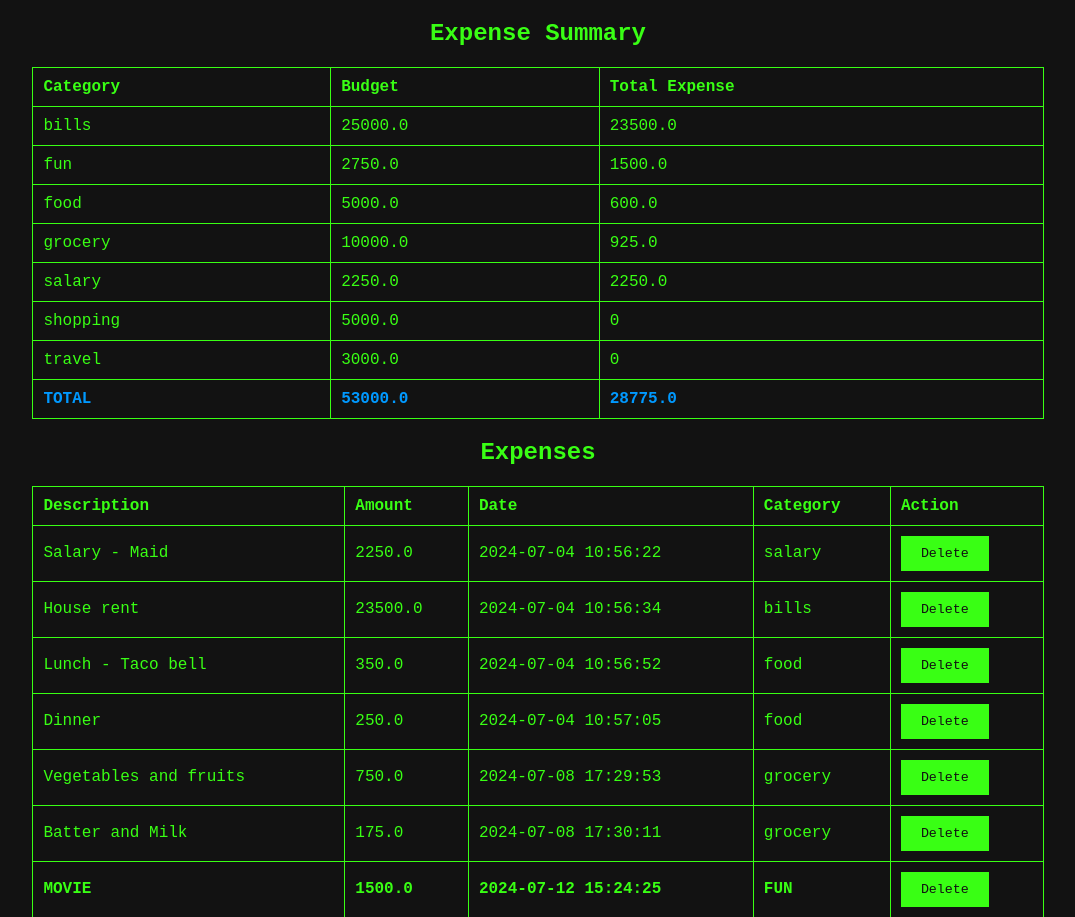
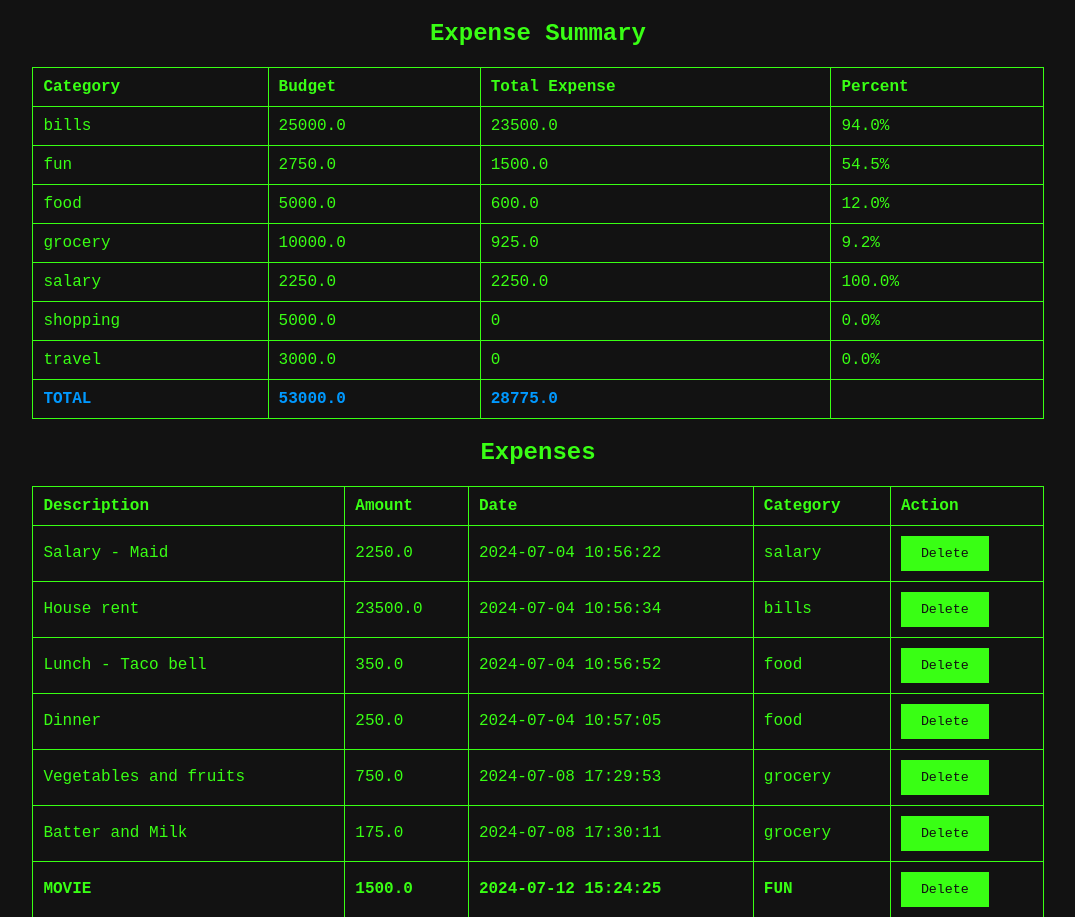
Before and after one commit to KSTarun/ExpenseTracker, a Flask app: page / in a window 1280 px wide. Shown: the part 146-1063 px from the top of the page, without its empty margins (102-1177 px from the left). Run offline with Flask 3, Linux system fonts and the light colour scheme; data comes from the database, SQL or seed files in the repository; both versions use the stored data as it was after the commit.

```diff
--- a/app.py
+++ b/app.py
@@ -46,6 +46,39 @@ def init_db(db_name):
 initialize()
 
 # Route to display expense summary and manage expenses
+# @app.route('/')
+# def index():
+#     conn = get_db_connection()
+#     categories = conn.execute('SELECT DISTINCT name FROM categories ORDER BY name').fetchall()
+#     expenses = conn.execute('SELECT e.id, e.description, e.amount, e.date, c.name as category FROM expenses e LEFT JOIN categories c ON e.category_id = c.id').fetchall()
+#     budgets = conn.execute('SELECT b.id, b.amount, c.name as category FROM budgets b LEFT JOIN categories c ON b.category_id = c.id').fetchall()
+
+#     # Calculate total expenses per category
+#     total_expenses = conn.execute('''
+#         SELECT c.name as category, SUM(e.amount) as total_expense
+#         FROM expenses e
+#         JOIN categories c ON e.category_id = c.id
+#         GROUP BY c.name
+#     ''').fetchall()
+
+#     # Convert budgets and total_expenses to lists of dictionaries for mutability
+#     budgets = [dict(budget) for budget in budgets]
+#     total_expenses = [dict(expense) for expense in total_expenses]
+
+#     # Merge budget and total expenses
+#     expense_dict = {expense['category']: expense['total_expense'] for expense in total_expenses}
+#     for budget in budgets:
+#         budget['total_expense'] = expense_dict.get(budget['category'], 0)
+
+#     conn.close()
+
+#     # Calculate total budget and total expenses
+#     total_budget = sum(budget['amount'] for budget in budgets)
+#     total_expense = sum(expense['total_expense'] for expense in total_expenses)
+
+#     return render_template('index.html', categories=categories, expenses=expenses, budgets=budgets, total_budget=total_budget, total_expense=total_expense)
+
+
 @app.route('/')
 def index():
     conn = get_db_connection()
@@ -69,6 +102,7 @@ def index():
     expense_dict = {expense['category']: expense['total_expense'] for expense in total_expenses}
     for budget in budgets:
         budget['total_expense'] = expense_dict.get(budget['category'], 0)
+        budget['percent'] = round((budget['total_expense'] / budget['amount']) * 100, 1) if budget['amount'] > 0 else 0
 
     conn.close()
 
@@ -77,6 +111,7 @@ def index():
     total_expense = sum(expense['total_expense'] for expense in total_expenses)
 
     return render_template('index.html', categories=categories, expenses=expenses, budgets=budgets, total_budget=total_budget, total_expense=total_expense)
+
 
 # Route to add new expense
 @app.route('/add_expense', methods=['GET', 'POST'])
--- a/templates/index.html
+++ b/templates/index.html
@@ -20,6 +20,7 @@
                     <th>Category</th>
                     <th>Budget</th>
                     <th>Total Expense</th>
+                    <th>Percent</th>
                 </tr>
             </thead>
             <tbody>
@@ -28,12 +29,14 @@
                     <td>{{ budget.category }}</td>
                     <td>{{ budget.amount }}</td>
                     <td>{{ budget.total_expense }}</td>
+                    <td>{{ budget.percent }}%</td>
                 </tr>
                 {% endfor %}
                 <tr style="font-weight:bold; color: rgb(0, 153, 255);">
                     <td>TOTAL</td>
                     <td>{{ total_budget }}</td>
                     <td>{{ total_expense }}</td>
+                    <td></td>
                 </tr>
             </tbody>
         </table>
```
Also changed, not shown: expenses.db.
